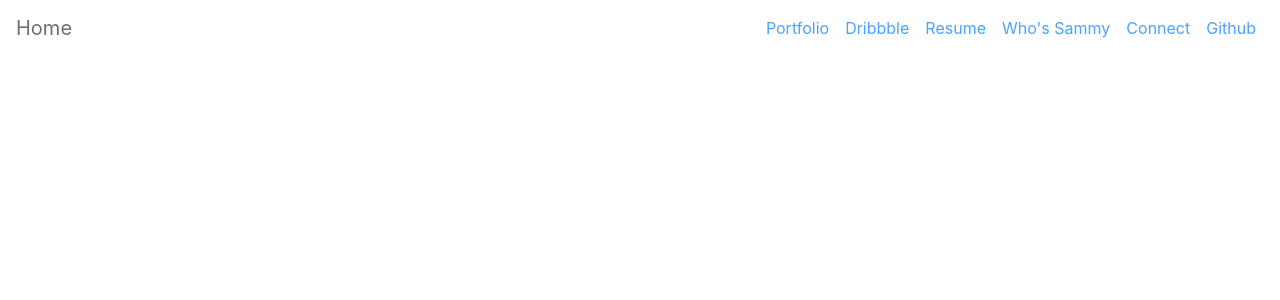
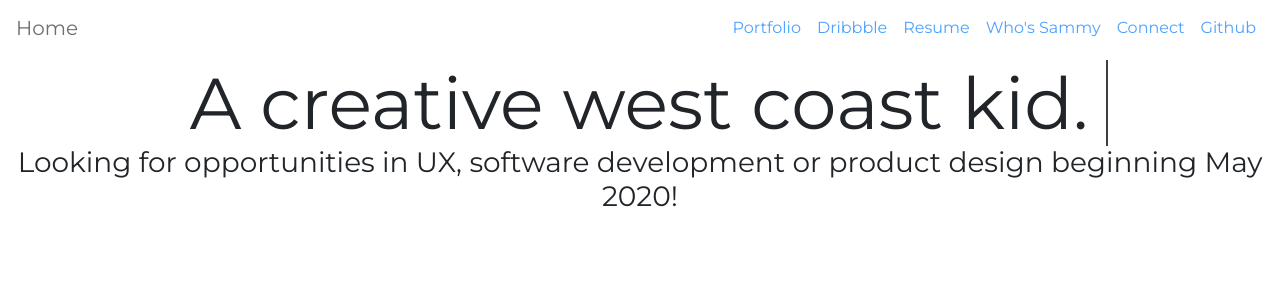
Before and after one commit to SammyRobensParadise/website-vue-port, a Vue app in the folder sammyrp/: page / in a window 1280 px wide. Shown: the top 300 px of the page. Built offline with nearby package versions, Linux system fonts and the light colour scheme.

Commit message:
implemented title component

```diff
--- a/sammyrp/src/components/common/Navbar.vue
+++ b/sammyrp/src/components/common/Navbar.vue
@@ -1,5 +1,5 @@
 <template>
-  <div>
+  <div id="navigation-wrapper">
     <nav
       class="navbar navbar-expand-md navbar-fixed-top navbar-default fixed-top navigation-tag b-navbar-toggle b-navbar-collapse"
       role="navigation"
@@ -11,7 +11,8 @@
         {{ Strings.HOME }}
       </a>
 
-      <b-button v-b-toggle.collapse-2
+      <b-button
+        v-b-toggle.collapse-2
         id="navbarToggler"
         class="navbar-toggler"
         type="button"
@@ -50,7 +51,7 @@
           </li>
           <li class="nav-item">
             <!-- TODO change to use router -->
-            <a class="nav-link" href="./me.html" id="navbar_whos_sammy">{{Strings.WHOS_SAMMY}}</a>
+            <a class="nav-link" href="./me.html" id="navbar_whos_sammy">{{ Strings.WHOS_SAMMY }}</a>
           </li>
 
           <li class="nav-item">
@@ -90,7 +91,9 @@ export default {
 </script>
 <style scoped>
 @import url('https://fonts.googleapis.com/css?family=Montserrat&display=swap');
-
+#navigation-wrapper {
+  font-family: 'Montserrat', sans-serif !important;
+}
 .navigation-padding {
   fill: none;
   height: 4rem;
@@ -114,6 +117,6 @@ export default {
   background-color: grey !important;
 }
 a {
-    text-decoration: none !important;
+  text-decoration: none !important;
 }
 </style>
--- /dev/null
+++ b/sammyrp/src/components/common/pageTitle.vue
@@ -0,0 +1,88 @@
+<template>
+  <div class="row" id="header">
+    <div class="col-sm-12">
+      <h1
+        role="title"
+        description="landing page text"
+        class="justify-content-center landing-text display-3"
+        v-bind:class="{ anim: hasAnimation, cursor: hasAnimation }"
+      >
+        {{ text }}
+      </h1>
+      <h2 class="justify-content-center landing-text-sub display-4" v-if="!!subtext">
+        {{ subText }}}
+      </h2>
+      <h3 v-if="!!subSubText">{{ subSubText }}</h3>
+    </div>
+  </div>
+</template>
+<script>
+export default {
+  name: 'PageTitle',
+  props: {
+    text: String,
+    subText: String,
+    subSubText: String,
+    hasAnimation: Boolean,
+  },
+}
+</script>
+<style scoped>
+@import url('https://fonts.googleapis.com/css?family=Montserrat&display=swap');
+#header {
+  font-family: 'Montserrat', sans-serif !important;
+}
+.landing-text {
+  top: 0rem;
+  -webkit-background-clip: text;
+  background-clip: text;
+  white-space: nowrap;
+  overflow: hidden;
+  margin: 0 auto;
+  position: relative;
+  width: 13em;
+}
+.cursor {
+  border-right: 2px solid rgba(0, 0, 0, 0.75);
+}
+.anim {
+  animation: typewriter 4s steps(44) 1s 1 normal both,
+    blinkTextCursor 500ms steps(44) infinite normal;
+}
+
+@keyframes typewriter {
+  from {
+    width: 0;
+  }
+
+  to {
+    width: 13em;
+  }
+}
+
+@keyframes blinkTextCursor {
+  from {
+    border-right-color: rgba(0, 0, 0, 0, 0.75);
+  }
+
+  to {
+    border-right-color: #fff;
+  }
+}
+.landing-text-sub {
+  top: 10rem;
+  background-clip: text;
+  -webkit-background-clip: text;
+}
+@media screen and (max-width: 870px) {
+  .landing-text-sub {
+    top: 18rem;
+  }
+}
+
+@media screen and (max-width: 580px) {
+  .landing-text-sub {
+    display: none;
+  }
+}
+</style>
--- a/sammyrp/src/components/page-components/Home.vue
+++ b/sammyrp/src/components/page-components/Home.vue
@@ -1,16 +1,28 @@
 <template>
-    <div>
-        <Navbar></Navbar>
-    </div>
+  <div>
+    <Navbar></Navbar>
+    <PageTile
+      v-bind:text="this.Strings.TITLE"
+      v-bind:subText="this.Strings.SUBTITLE"
+      v-bind:subSubText="this.Strings.ANNOUNCEMENT"
+      v-bind:hasAnimation="true"
+    ></PageTile>
+  </div>
 </template>
 <script>
 import Navbar from '../common/Navbar'
+import PageTile from '../common/pageTitle'
+import DATA from '../../constants'
 export default {
   name: 'Home',
-  props: {
+  props: {},
+  components: {
+    Navbar,
+    PageTile,
   },
-  components:{
-      Navbar
-  }
+  created() {
+    const { Strings } = DATA.Home
+    this.Strings = Strings
+  },
 }
 </script>
--- a/sammyrp/src/constants.js
+++ b/sammyrp/src/constants.js
@@ -9,13 +9,28 @@ const DATA = {
       CONNECT: 'Connect',
       GITHUB: 'Github',
     },
-    Links : {
-        PORTFOLIO: "https://sammy.world",
-        HOME: "https://sammyrp.com",
-        DRIBBBLE: "https://dribbble.com/sammyrp",
-        EMAIL: "srobensparadise@gmail.com",
-        GITHUB: "https://github.com/SammyRobensParadise"
-    }
+    Links: {
+      PORTFOLIO: 'https://sammy.world',
+      HOME: 'https://sammyrp.com',
+      DRIBBBLE: 'https://dribbble.com/sammyrp',
+      EMAIL: 'srobensparadise@gmail.com',
+      GITHUB: 'https://github.com/SammyRobensParadise',
+    },
+  },
+  Home: {
+    Strings: {
+      TITLE: 'A creative west coast kid.',
+      SUBTITLE: 'Sammy Robens-Paradise',
+      ANNOUNCEMENT:
+        'Looking for opportunities in UX, software development or product design beginning May 2020!',
+      Buttons: {
+        PROJECTS: 'Projects',
+        PORTFOLIO: 'Portfolio',
+        WORK: 'Work',
+        RESUME: 'Resume',
+      },
+      PROJECTS: 'Projects',
+    },
   },
 }
 export default DATA
```
